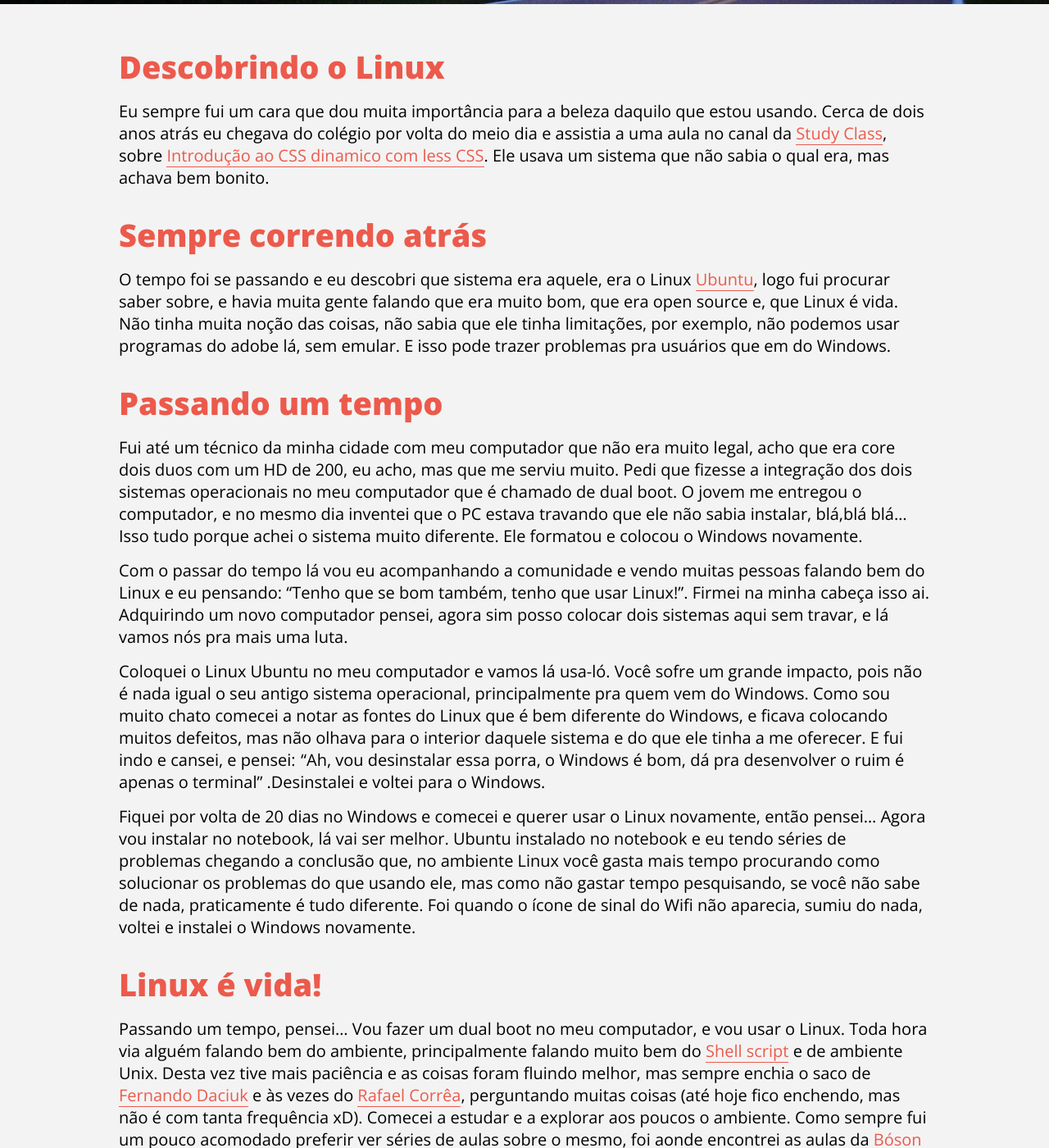
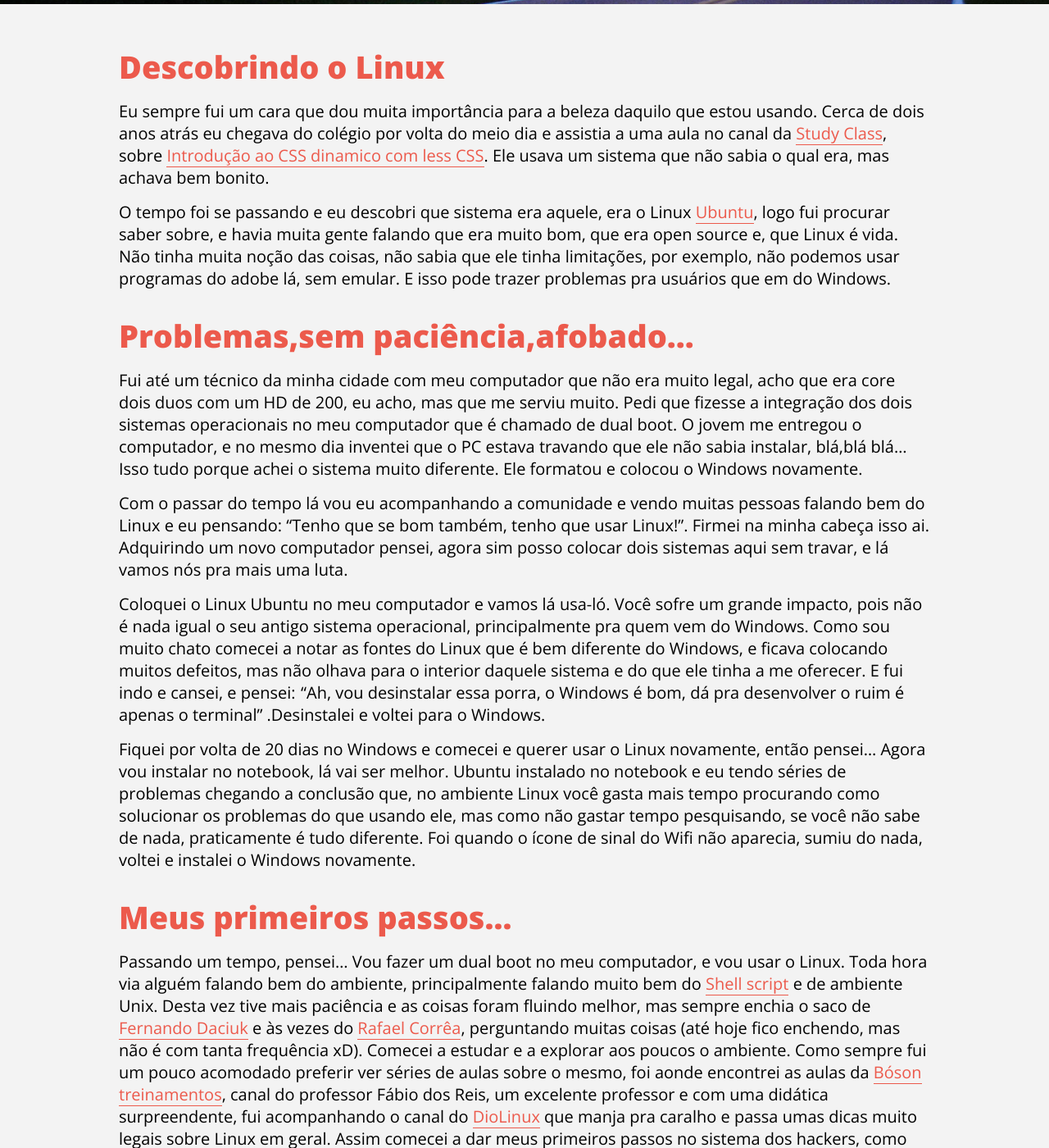
Before and after one commit to andersoonweb/andersoonweb.github.io, a Jekyll site: the page built from _posts/2015-02-17-um-novo-caminho-linux-mudando-minha-vida-aos-poucos-parte-1.markdown, in a window 1280 px wide and 1400 px high, scrolled down 495 px. Shown: the whole window at 82% size. Built offline with Jekyll 4.4.1, drawn with Linux system fonts in a browser that asks for light colours; nearby versions of some CDN libraries; comment, search, counter and statistics services are not loaded.

Commit message:
correção artigo

```diff
--- a/_posts/2015-02-17-um-novo-caminho-linux-mudando-minha-vida-aos-poucos-parte-1.markdown
+++ b/_posts/2015-02-17-um-novo-caminho-linux-mudando-minha-vida-aos-poucos-parte-1.markdown
@@ -11,10 +11,9 @@ img:
 <h2 class="topics">Descobrindo o Linux</h2>
 Eu sempre fui um cara que dou muita importância para a beleza daquilo que estou usando. Cerca de dois anos atrás eu chegava do colégio por volta do meio dia e assistia a uma aula no canal da <a class="link-po-ex" target="_blank" href="https://www.youtube.com/user/StudyClassOficial">Study Class</a>, sobre <a target="_blank" class="link-po-ex" href="https://www.youtube.com/watch?v=pzC3zThxC_s">Introdução ao CSS dinamico com less CSS</a>. Ele usava um sistema que não sabia o qual era, mas achava bem bonito.
 
-<h2 class="topics">Sempre correndo atrás</h2>
 O tempo foi se passando e eu descobri que sistema era aquele, era o Linux <a class="link-po-ex" target="_blank" href="http://www.ubuntu.com/">Ubuntu</a>, logo fui procurar saber sobre, e havia muita gente falando que era muito bom, que era open source e, que Linux é vida. Não tinha muita noção das coisas, não sabia que ele tinha limitações, por exemplo, não podemos usar programas do adobe lá, sem emular. E isso pode trazer problemas pra usuários que em do Windows.
 
-<h2 class="topics">Passando um tempo</h2>
+<h2 class="topics">Problemas,sem paciência,afobado...</h2>
 Fui até um técnico da minha cidade com meu computador que não era muito legal, acho que era core dois duos com um HD de 200, eu acho, mas que me serviu muito. Pedi que fizesse a integração dos dois sistemas operacionais no meu computador que é chamado de dual boot. O jovem me entregou o computador, e no mesmo dia inventei que o PC estava travando que ele não sabia instalar, blá,blá blá… Isso tudo porque achei o sistema muito diferente. Ele formatou e colocou o Windows novamente.
 
 Com o passar do tempo lá vou eu acompanhando a comunidade e vendo muitas pessoas falando bem do Linux e eu pensando: “Tenho que se bom também, tenho que usar Linux!”. Firmei na minha cabeça isso ai. Adquirindo um novo computador pensei, agora sim posso colocar dois sistemas aqui sem travar, e lá vamos nós pra mais uma luta.
@@ -23,8 +22,9 @@ Coloquei o Linux Ubuntu no meu computador e vamos lá usa-ló. Você sofre um gr
 
 Fiquei por volta de 20 dias no Windows e comecei e querer usar o Linux novamente, então pensei… Agora vou instalar no notebook, lá vai ser melhor. Ubuntu instalado no notebook e eu tendo séries de problemas chegando a conclusão que, no ambiente Linux você gasta mais tempo procurando como solucionar os problemas do que usando ele, mas como não gastar tempo pesquisando, se você não sabe de nada, praticamente é tudo diferente. Foi quando o ícone de sinal do Wifi não aparecia, sumiu do nada, voltei e instalei o Windows novamente.
 
-<h2 class="topics">Linux é vida!</h2>
+<h2 class="topics">Meus primeiros passos...</h2>
 Passando um tempo, pensei… Vou fazer um dual boot no meu computador, e vou usar o Linux. Toda hora via alguém falando bem do ambiente, principalmente falando muito bem do <a class="link-po-ex" target="_blank" href="http://pt.wikipedia.org/wiki/Shell_script">Shell script</a> e de ambiente Unix. Desta vez tive mais paciência e as coisas foram fluindo melhor, mas sempre enchia o saco de <a target="_blank" class="link-po-ex" href="https://github.com/fdaciuk">Fernando Daciuk</a> e às vezes do <a class="link-po-ex" target="_blank" href="https://github.com/rafaelstz">Rafael Corrêa</a>, perguntando muitas coisas (até hoje fico enchendo, mas não é com tanta frequência xD).
 Comecei a estudar e a explorar aos poucos o ambiente. Como sempre fui um pouco acomodado preferir ver séries de aulas sobre o mesmo, foi aonde encontrei as aulas da <a target="_blank" class="link-po-ex" href="https://www.youtube.com/user/bosontreinamentos">Bóson treinamentos</a>, canal do professor Fábio dos Reis, um excelente professor e com uma didática surpreendente, fui acompanhando o canal do <a target="_blank" class="link-po-ex" href="https://www.youtube.com/user/Diolinux/videos">DioLinux</a> que manja pra caralho e passa umas dicas muito legais sobre Linux em geral. Assim comecei a dar meus primeiros passos no sistema dos hackers, como dizem.
 
 E essa foi minha história até agora com o Linux. No próximo artigo vou mostrar o que uso no Linux, programas, scripts, e tudo mais, até lá ! :P
+<h2 class="topics">Continua...</h2>
```
